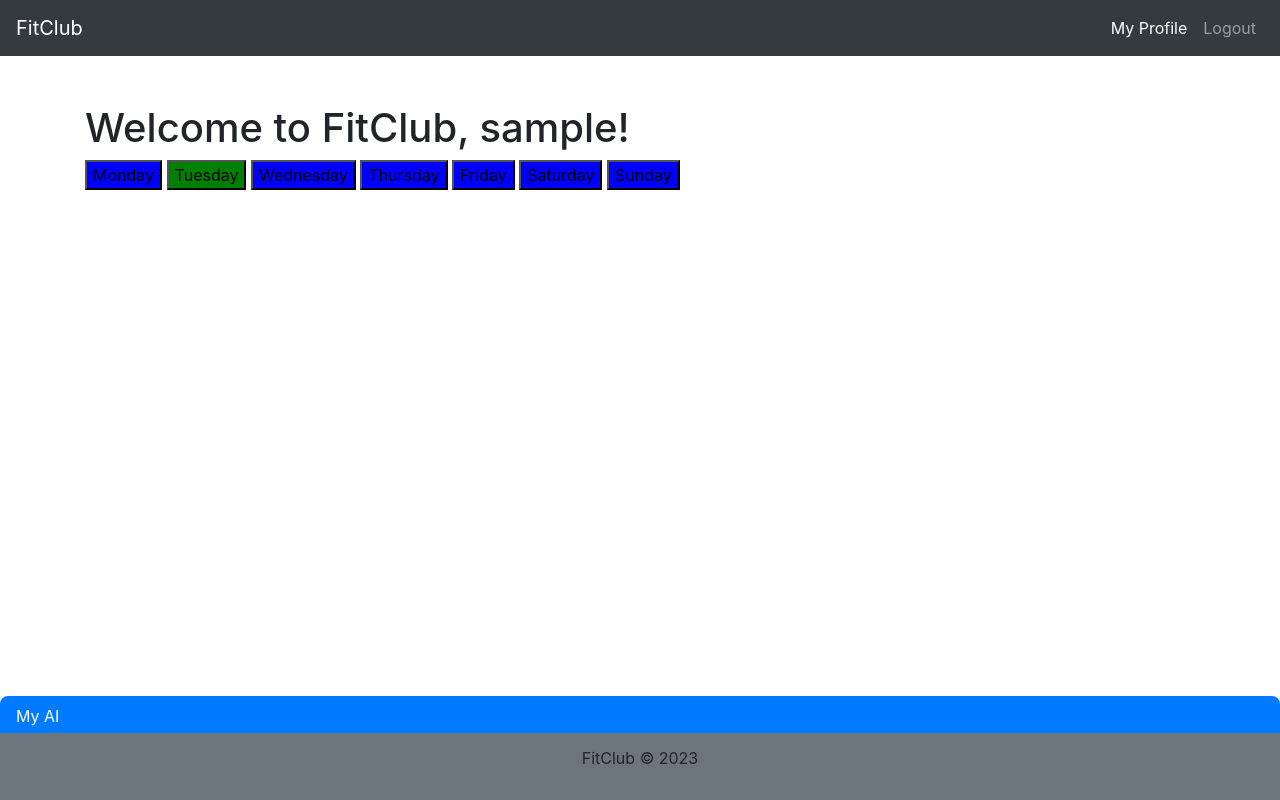
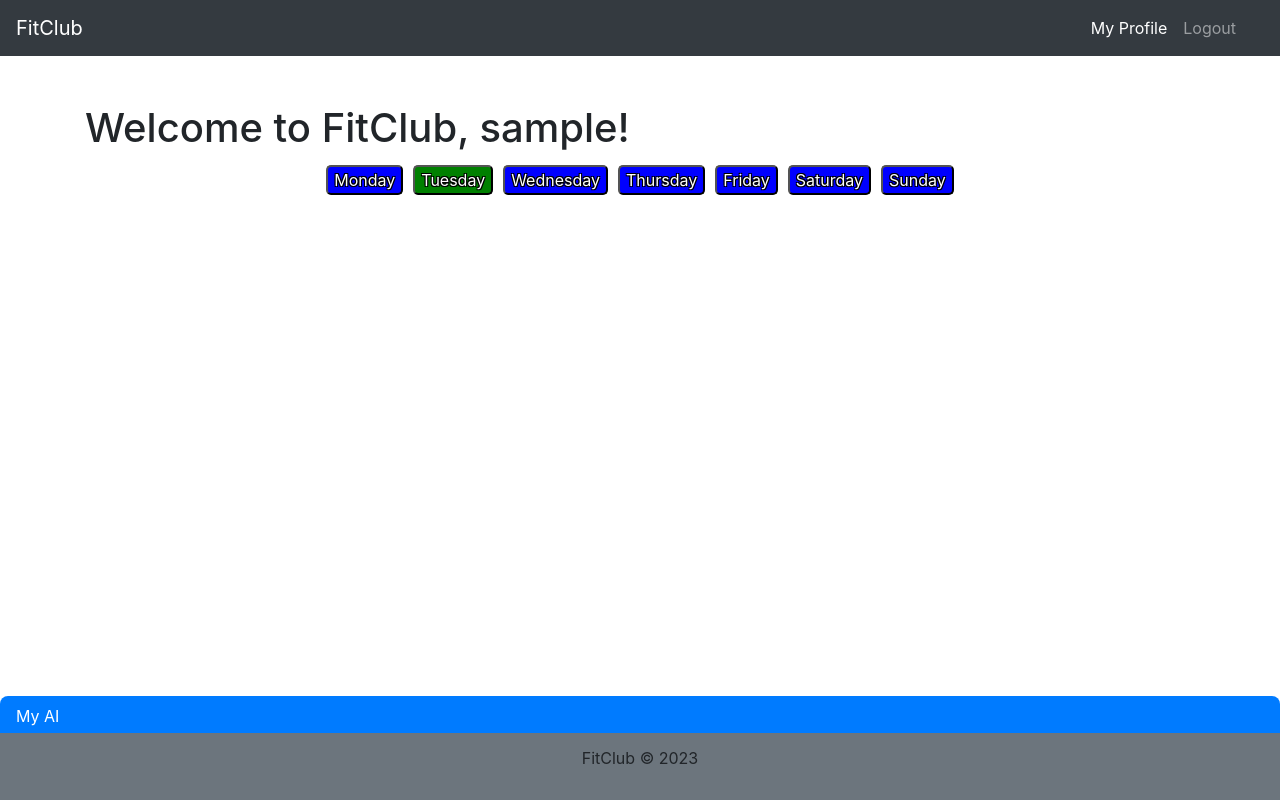
Before and after one commit to GreggRoll/FitClub, a Flask app: template templates/index.html in a window 1280 px wide. Run offline with Flask 3, Linux system fonts and the light colour scheme; the template is opened without the code that fills it: most values are stand-ins (such as "Sample title", 1, 10 or a date in 2020); parts of the project's set-up code (start-up, migrations or seed data) failed here and were passed over; some libraries are stand-ins or nearby versions.

Commit message:
fixed exercises, fixed gif

```diff
--- a/app.py
+++ b/app.py
@@ -8,6 +8,13 @@ import os
 app = Flask(__name__)
 app.secret_key = os.urandom(24)
 socketio = SocketIO(app)
+
+#remove for production
+@app.after_request
+def add_header(response):
+    if 'Cache-Control' not in response.headers:
+        response.headers['Cache-Control'] = 'no-store'
+    return response
 
 # Load and save user data functions
 def load_users():
@@ -131,6 +138,27 @@ def get_workouts(day):
     workouts = user.get('my_workouts', {}).get(day, {})
     return jsonify(workouts)
 
+@app.route('/get_messages')
+def get_messages():
+    username = session.get('username')
+    if not username:
+        return jsonify(error='User not logged in'), 401  # 401 Unauthorized
+
+    users = load_users()
+    user = users.get(username)
+    if not user:
+        return jsonify(error='User data not found'), 404  # 404 Not Found
+
+    chat_history = user.get('chat_history', [])
+    return jsonify(chat_history)
+
+@app.route('/exercise.html')
+def exercise_page():
+    try:
+        return render_template('exercise.html')
+    except:
+        return "Placeholder content for exercise.html"
+
 @socketio.on('message')
 def handle_message(message):
     if 'username' in session:
@@ -155,4 +183,4 @@ def save_workout():
     return redirect(url_for('login'))
 
 if __name__ == '__main__':
-    socketio.run(app, debug=False)
+    socketio.run(app, host='0.0.0.0', port=5000, debug=False)
--- a/static/app.js
+++ b/static/app.js
@@ -45,6 +45,74 @@ document.addEventListener('DOMContentLoaded', function () {
     document.getElementById('messageInput').addEventListener('keypress', handleKeyPress);
 });
 
+// function loadWorkouts(day) {
+//     // Existing logic to remove 'selected' class from all buttons
+//     document.querySelectorAll('.day').forEach(el => el.classList.remove('selected'));
+//     // Existing logic to add 'selected' class to the clicked button
+//     document.querySelector(`button[data-day='${day}']`).classList.add('selected');
+
+//     // Fetch the workouts for the selected day and populate the workoutsContainer
+//     fetch(`/get_workouts/${day}`)
+//         .then(response => response.json())
+//         .then(workouts => {
+//             const container = document.getElementById('workoutsContainer');
+//             const workoutGif = document.getElementById('workoutGif');
+//             container.innerHTML = '';
+//             if (Object.keys(workouts).length > 0) {
+//                 workoutGif.style.display = 'none';
+//                 fetch('exercise.html')
+//                     .then(response => response.text())
+//                     .then(htmlTemplate => {
+//                         for (const [exercise, sets] of Object.entries(workouts)) {
+//                             let exerciseHTML = htmlTemplate.replace('[EXERCISE_NAME]', exercise);
+
+//                             // remove
+//                             console.log("Fetched Template:", htmlTemplate);
+
+//                             // Replace with the appropriate image URL if available
+//                             let imageUrl = "https://www.kettlebellkings.com/cdn/shop/articles/barbell-deadlift-movement.gif?v=1692228918&width=700";
+//                             exerciseHTML = exerciseHTML.replace('src="https://www.kettlebellkings.com/cdn/shop/articles/barbell-deadlift-movement.gif?v=1692228918&width=700"', `src="${imageUrl}"`);
+
+//                             let setsHTML = sets.map(set => `
+//                                 <div class="set">
+//                                     <input type="checkbox" class="set-checkbox">
+//                                     <span>${set}</span>
+//                                 </div>
+//                             `).join('');
+
+//                             // remove
+//                             console.log("Sets Data:", setsHTML);
+
+//                             exerciseHTML = exerciseHTML.replace("<!--[SETS]-->", setsHTML);
+
+//                             // remove
+//                             console.log("Sets Data:", setsHTML);
+
+//                             let exerciseDiv = document.createElement('div');
+//                             exerciseDiv.innerHTML = exerciseHTML;
+//                             container.appendChild(exerciseDiv);
+
+//                             // Find the newly added exercise div and add event listeners
+//                             const header = exerciseDiv.querySelector('.exercise-header');
+//                             const setsDiv = exerciseDiv.querySelector('.sets');
+//                             const expandBtn = header.querySelector('.expand-btn');
+//                             const completedIndicator = header.querySelector('.completed-indicator');
+
+//                             header.addEventListener('click', () => {
+//                                 setsDiv.classList.toggle('hidden');
+//                                 completedIndicator.classList.toggle('hidden');
+//                                 expandBtn.textContent = setsDiv.classList.contains('hidden') ? '+' : '-';
+//                             });
+//                         }
+//                     });
+//             } else {
+//                 workoutGif.style.display = 'block'; // Show the GIF because there are no workouts
+//             }
+//         });
+// }
+
+// Color code the days on page load
+
 function loadWorkouts(day) {
     // Existing logic to remove 'selected' class from all buttons
     document.querySelectorAll('.day').forEach(el => el.classList.remove('selected'));
@@ -56,28 +124,49 @@ function loadWorkouts(day) {
         .then(response => response.json())
         .then(workouts => {
             const container = document.getElementById('workoutsContainer');
-            const workoutGif = document.getElementById('workoutGif');
             container.innerHTML = '';
-            if (Object.keys(workouts).length > 0) {
-                workoutGif.style.display = 'none';
-                fetch('exercise.html').then(response => response.text()).then(htmlTemplate => {
+
+            // If there are no exercises for the day, show the GIF and return
+            if (Object.keys(workouts).length === 0) {
+                document.getElementById('workoutGif').style.display = 'block';
+                return;
+            } else {
+                // Hide the GIF if there are exercises
+                document.getElementById('workoutGif').style.display = 'none';
+            }
+
+            fetch('exercise.html')
+                .then(response => response.text())
+                .then(htmlTemplate => {
                     for (const [exercise, sets] of Object.entries(workouts)) {
-                        let exerciseHTML = htmlTemplate.replace('[EXERCISE_NAME]', exercise);
-                        exerciseHTML = exerciseHTML.replace('[EXERCISE_IMG]', 'path_to_your_image'); //replace with actual path
-                        let setsHTML = '';
-                        sets.forEach(set => {
-                            setsHTML += `<div class="set">
-                                            <input type="checkbox" class="set-checkbox">
-                                            <span>${set}</span>
-                                        </div>`;
-                        });
-                        exerciseHTML = exerciseHTML.replace('<!-- [SETS] -->', setsHTML);
-                        container.innerHTML += exerciseHTML;
+
+                        // Replace with the appropriate image URL if available
+                        let imageUrl = "https://www.kettlebellkings.com/cdn/shop/articles/barbell-deadlift-movement.gif?v=1692228918&width=700";
+                        let exerciseHTML = htmlTemplate.replace('src="https://www.kettlebellkings.com/cdn/shop/articles/barbell-deadlift-movement.gif?v=1692228918&width=700"', `src="${imageUrl}"`);
+
+                        let setsHTML = sets.map(set => `
+                            <div class="set">
+                                <input type="checkbox" class="set-checkbox">
+                                <span>${set}</span>
+                            </div>
+                        `).join('');
+
+                        // Insert setsHTML into the .sets placeholder
+                        exerciseHTML = exerciseHTML.replace('<!--[SETS]-->', setsHTML);
+
+                        // Finally, replace [EXERCISE_NAME]
+                        exerciseHTML = exerciseHTML.replace('[EXERCISE_NAME]', exercise);
+
+                        let exerciseDiv = document.createElement('div');
+                        exerciseDiv.innerHTML = exerciseHTML;
+
+                        while (exerciseDiv.firstChild) {
+                            container.appendChild(exerciseDiv.firstChild);
+                        }
 
                         // Find the newly added exercise div and add event listeners
-                        const exerciseDiv = container.lastChild;
-                        const header = exerciseDiv.querySelector('.exercise-header');
-                        const setsDiv = exerciseDiv.querySelector('.sets');
+                        const header = container.lastChild.querySelector('.exercise-header');
+                        const setsDiv = container.lastChild.querySelector('.sets');
                         const expandBtn = header.querySelector('.expand-btn');
                         const completedIndicator = header.querySelector('.completed-indicator');
 
@@ -88,35 +177,35 @@ function loadWorkouts(day) {
                         });
                     }
                 });
-            } else {
-                workoutGif.style.display = 'block'; // Show the GIF because there are no workouts
-            }
         });
 }
 
-// New function to color code the days on page load
 function colorCodeDays() {
     let days = ['Monday', 'Tuesday', 'Wednesday', 'Thursday', 'Friday', 'Saturday', 'Sunday'];
     days.forEach(day => {
-        fetch(`/get_workouts/${day}`)
-            .then(response => response.json())
-            .then(workouts => {
-                console.log(workouts); // Log the workouts to see the returned data structure
-                // ... Your logic here ...
-                let button = document.querySelector(`button[data-day='${day}']`);
-                if (Object.keys(workouts).length > 0) { // If there are workouts
-                    if (new Date().toLocaleString('en-us', { weekday: 'long' }) === day) {
-                        button.style.backgroundColor = 'green'; // Current day with workouts
+        let button = document.querySelector(`button[data-day='${day}']`);
+
+        // Check if it's the current day
+        if (new Date().toLocaleString('en-us', { weekday: 'long' }) === day) {
+            button.style.backgroundColor = 'green'; // Current day
+        } else {
+            // Fetch workouts for the day
+            fetch(`/get_workouts/${day}`)
+                .then(response => response.json())
+                .then(workouts => {
+                    if (Object.keys(workouts).length > 0) { // If there are workouts
+                        button.style.backgroundColor = 'blue';
                     } else {
-                        button.style.backgroundColor = 'blue'; // Other days with workouts
+                        button.style.backgroundColor = 'grey'; // Rest days
                     }
-                } else {
-                    button.style.backgroundColor = 'grey'; // Rest days
-                }
-            });
+                })
+                .catch(error => {
+                    console.error("Error fetching workouts for " + day + ": ", error);
+                    button.style.backgroundColor = 'grey'; // Default to grey if there's an error
+                });
+        }
     });
 }
-
 
 // On page load, call the loadWorkouts function with the current day
 document.addEventListener('DOMContentLoaded', function () {
--- a/static/style.css
+++ b/static/style.css
@@ -1,13 +1,47 @@
+/* === GLOBAL STYLES === */
 body {
     display: flex;
     flex-direction: column;
     min-height: 100vh;
 }
 
-#content {
-    flex: 1;
+.hidden {
+    display: none;
 }
 
+/* Adjustments for specific elements across the page */
+.navbar-nav {
+    margin-right: 20px; /* Adjust the value as needed */
+}
+
+.navbar {
+    min-width: 300px; /* Adjust the value as needed */
+}
+
+/* Style for individual day buttons */
+.day {
+    color: white;
+    text-align: center;   /* Centers the text inside the button. */
+    margin: 0 5px;        /* Adds a bit of horizontal spacing between buttons. */
+    border-radius: 5px;
+    text-shadow:
+        -1px -1px 0 #000,
+        1px -1px 0 #000,
+        -1px 1px 0 #000,
+        1px 1px 0 #000;
+    margin-top: 5px;     /* Adds a top margin. Adjust the value as needed. */
+    margin-bottom: 5px;
+}
+
+/* Style to center the buttons within their container */
+#days {
+    display: flex;
+    justify-content: center; /* Horizontally centers the buttons */
+    flex-wrap: wrap;         /* Allows buttons to wrap to the next line if there's not enough space */
+    padding-bottom: 10px; /* Adds 10px of bottom padding. Adjust as needed. */
+}
+
+/* === CHAT STYLES === */
 #chatContainer, #workoutGifContainer {
     position: fixed;
     bottom: 4rem;
@@ -24,7 +58,7 @@ body {
     cursor: pointer;
 }
 
-#chatWindow, #workoutGif {
+#chatWindow {
     display: none;
     position: absolute;
     bottom: 100%;
@@ -55,6 +89,7 @@ body {
     display: inline-block;
 }
 
+/* === PROFILE STYLES === */
 #profileContainer {
     width: 50%;
     margin: 2rem auto;
@@ -96,6 +131,7 @@ input {
     padding: 0.5rem;
 }
 
+/* === FOOTER STYLES === */
 footer {
     position: fixed;
     bottom: 0;
@@ -106,9 +142,9 @@ footer {
     line-height: 1.2;
 }
 
+/* === EXERCISE STYLES === */
 .exercise {
     border: 1px solid #ccc;
-    margin-bottom: 10px;
     padding: 10px;
     background-color: #f9f9f9;
 }
@@ -122,6 +158,11 @@ footer {
 
 .header-content {
     display: flex;
+    align-items: center;
+}
+
+.expand-btn, .completed-indicator {
+    align-self: center;
 }
 
 .exercise-info {
@@ -135,16 +176,8 @@ footer {
     max-height: 50px;
 }
 
-.expand-btn {
-    margin-right: 10px;
-}
-
 .exercise-title {
     margin-bottom: 5px;
-}
-
-.completed-indicator {
-    margin-left: auto; /* push the completed indicator to the right */
 }
 
 .sets.hidden, .completed-indicator.hidden {
@@ -159,6 +192,10 @@ footer {
     display: flex;
     flex-direction: column;
     align-items: flex-start;
+}
+
+#workoutPlan {
+    margin-bottom: 200px;
 }
 
 #workoutGif {
--- a/templates/exercise.html
+++ b/templates/exercise.html
@@ -4,12 +4,12 @@
             <button class="expand-btn">+</button>
             <div class="exercise-info">
                 <span class="exercise-title">[EXERCISE_NAME]</span>
-                <img src="https://www.google.com/url?sa=i&url=https%3A%2F%2Fwww.kettlebellkings.com%2Fblogs%2Fdefault-blog%2Ftypes-of-deadlift-workouts&psig=AOvVaw3JGF6vLrlndQszQCFQoQpY&ust=1696288094778000&source=images&cd=vfe&opi=89978449&ved=0CBAQjRxqFwoTCNCvq9z71YEDFQAAAAAdAAAAABAE" alt="[EXERCISE_NAME] image" class="exercise-img"/>
+                <img src="https://www.kettlebellkings.com/cdn/shop/articles/barbell-deadlift-movement.gif?v=1692228918&width=700" alt="[EXERCISE_NAME] image" class="exercise-img"/>
             </div>
         </div>
-        <span class="completed-indicator">Completed</span>
+        <span class="completed-indicator"></span>
     </div>
     <div class="sets">
-        <!-- [SETS] -->
+        <!--[SETS]-->
     </div>
 </div>
--- a/templates/index.html
+++ b/templates/index.html
@@ -11,6 +11,9 @@
         <!-- Navbar -->
         <nav class="navbar navbar-expand-lg navbar-dark bg-dark">
             <a class="navbar-brand" href="#">FitClub</a>
+            <button class="navbar-toggler" type="button" data-toggle="collapse" data-target="#navbarNav" aria-controls="navbarNav" aria-expanded="false" aria-label="Toggle navigation">
+                <span class="navbar-toggler-icon"></span>
+            </button>
             <div class="collapse navbar-collapse" id="navbarNav">
                 <ul class="navbar-nav ml-auto">
                     <li class="nav-item active">
--- a/templates/my_profile.html
+++ b/templates/my_profile.html
@@ -11,6 +11,9 @@
         <!-- Navbar -->
         <nav class="navbar navbar-expand-lg navbar-dark bg-dark">
             <a class="navbar-brand" href="#">FitClub</a>
+            <button class="navbar-toggler" type="button" data-toggle="collapse" data-target="#navbarNav" aria-controls="navbarNav" aria-expanded="false" aria-label="Toggle navigation">
+                <span class="navbar-toggler-icon"></span>
+            </button>
             <div class="collapse navbar-collapse" id="navbarNav">
                 <ul class="navbar-nav ml-auto">
                     <li class="nav-item active">
```
Also changed, not shown: 1 other file.
